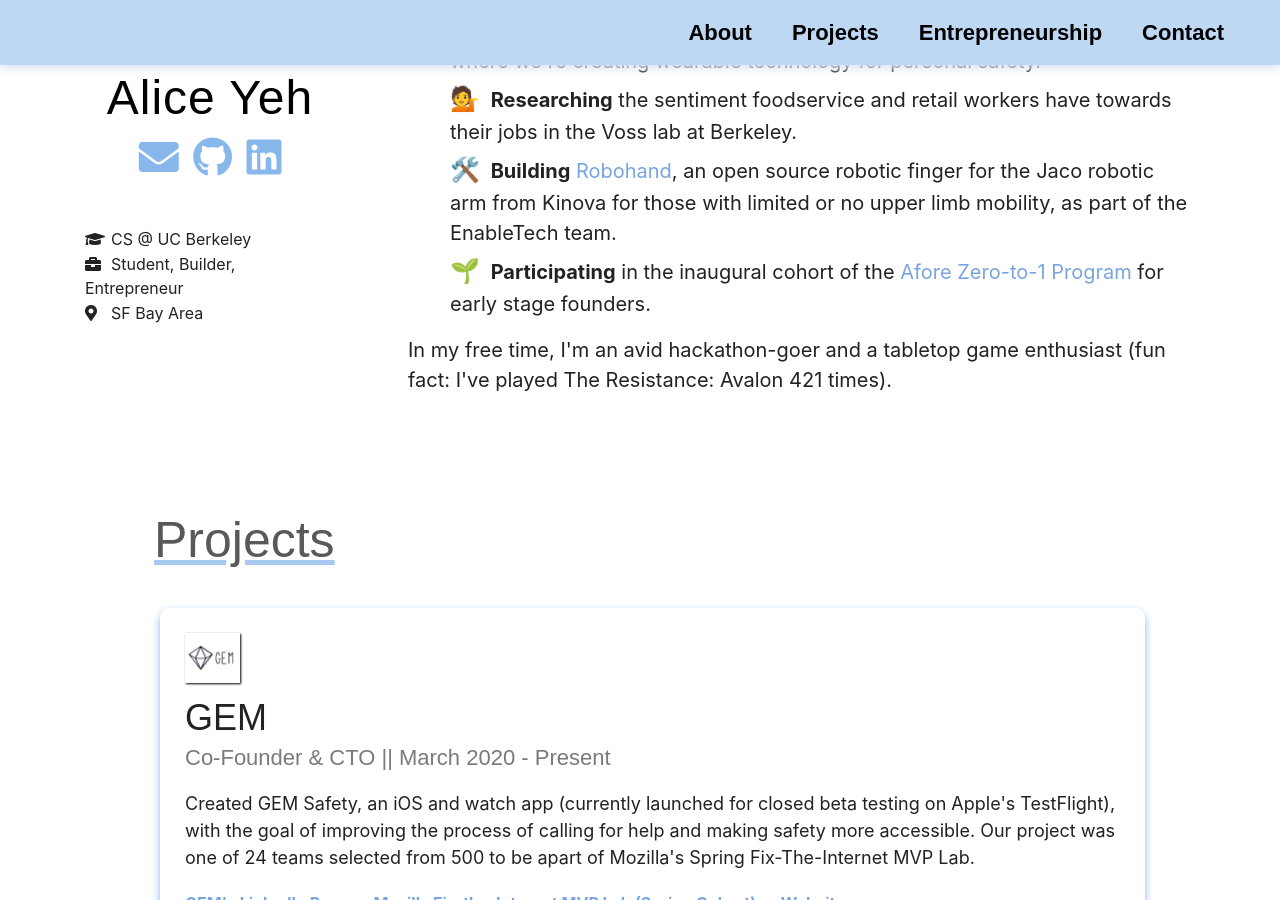
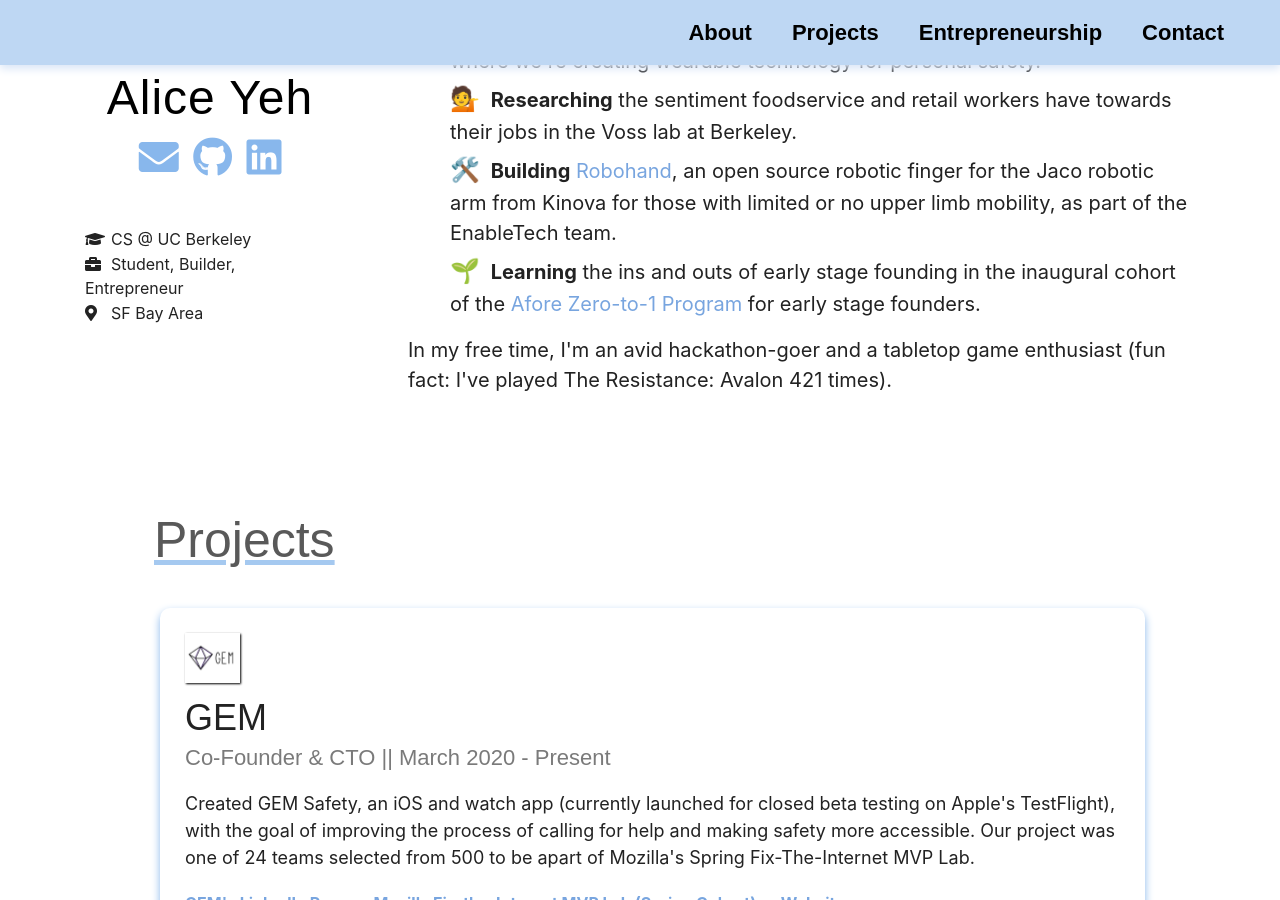
Before and after one commit to AliceYeh12/AliceYeh12.github.io, a Jekyll site: the page built from index.html, in a window 1280 px wide and 900 px high, scrolled down 387 px. Built offline with Jekyll 4.4.1, drawn with Linux system fonts in a browser that asks for light colours; nearby versions of some CDN libraries; some web fonts are replaced.

Commit message:
Changed a bullet point

```diff
--- a/index.html
+++ b/index.html
@@ -23,7 +23,7 @@
                     <li class="current-items"><b class="lg">&#128142</b> <b>Developing</b> the technology and business model for my startup <a class="current-items" href="#gem-proj">GEM</a>, where we're creating wearable technology for personal safety.</li>
                     <li class="current-items"><b class="lg">&#128129</b> <b>Researching</b> the sentiment foodservice and retail workers have towards their jobs in the Voss lab at Berkeley.</li>
                     <li class="current-items"><b class="lg">&#128736</b> <b>Building</b> <a class="current-items" href="https://enabletech.berkeley.edu/et_projects/active-projects/" target="_blank">Robohand</a>, an open source robotic finger for the Jaco robotic arm from Kinova for those with limited or no upper limb mobility, as part of the EnableTech team.</li>
-                    <li class="current-items"><b class="lg">&#127793</b> <b>Participating</b> in the inaugural cohort of the <a class="current-items" href="https://aforezt1.landen.co/" target="_blank">Afore Zero-to-1 Program</a> for early stage founders.</li>
+                    <li class="current-items"><b class="lg">&#127793</b> <b>Learning</b> the ins and outs of early stage founding in the inaugural cohort of the <a class="current-items" href="https://aforezt1.landen.co/" target="_blank">Afore Zero-to-1 Program</a> for early stage founders.</li>
                 </ul>
                 <p class="para">In my free time, I'm an avid hackathon-goer and a tabletop game enthusiast (fun fact: I've played The Resistance: Avalon 421 times).</p>
             </div>
```
